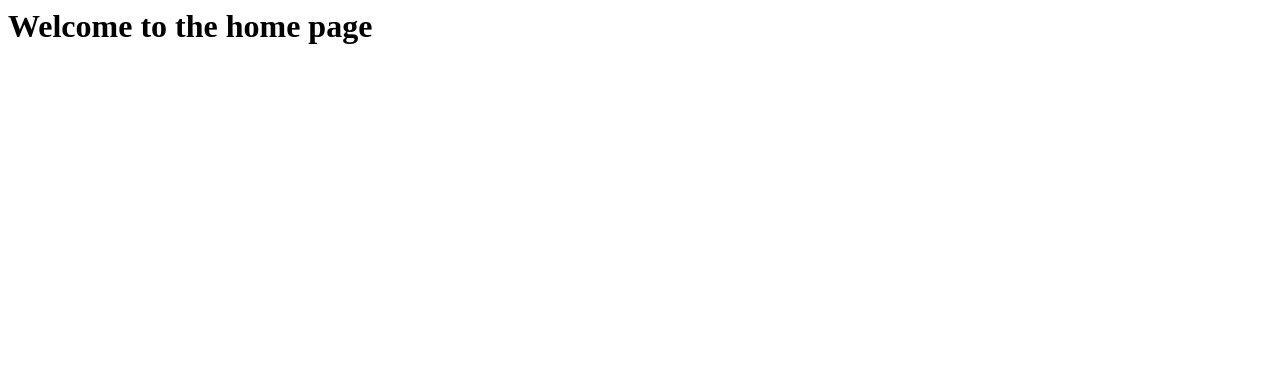
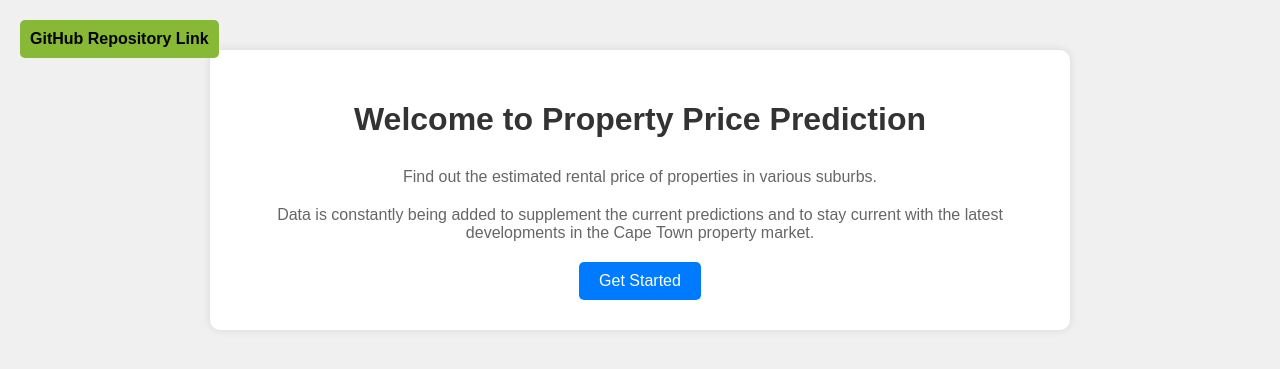
Before and after one commit to MikeyLamb/end-to-end-MLops, a Flask app: page / in a window 1280 px wide. Shown: the top 369 px of the page. Run offline with Flask 3, Linux system fonts and the light colour scheme.

Commit message:
create html files

```diff
--- a/templates/index.html
+++ b/templates/index.html
@@ -1 +1,60 @@
-<h1> Welcome to the home page</h1>
+<!DOCTYPE html>
+<html lang="en">
+<head>
+    <link rel="stylesheet" href="{{ url_for('static', filename='styles.css') }}">
+    <meta charset="UTF-8">
+    <meta name="viewport" content="width=device-width, initial-scale=1.0">
+    <title>Property Price Prediction</title>
+    <style>
+        body {
+            font-family: Arial, sans-serif;
+            margin: 0;
+            padding: 0;
+            background-color: #f0f0f0;
+        }
+
+        .container {
+            max-width: 800px;
+            margin: 50px auto;
+            background-color: #fff;
+            border-radius: 10px;
+            box-shadow: 0 0 10px rgba(0, 0, 0, 0.1);
+            padding: 30px;
+            text-align: center;
+        }
+
+        h1 {
+            color: #333;
+            margin-bottom: 30px;
+        }
+
+        p {
+            color: #666;
+            margin-bottom: 20px;
+        }
+
+        .btn {
+            display: inline-block;
+            background-color: #007bff;
+            color: #fff;
+            padding: 10px 20px;
+            border-radius: 5px;
+            text-decoration: none;
+            transition: background-color 0.3s;
+        }
+
+        .btn:hover {
+            background-color: #0056b3;
+        }
+    </style>
+</head>
+<body>
+    <a href="https://github.com/MikeyLamb" class="top-left-link" target="_blank">GitHub Repository Link</a>
+    <div class="container">
+        <h1>Welcome to Property Price Prediction</h1>
+        <p>Find out the estimated rental price of properties in various suburbs.</p>
+        <p>Data is constantly being added to supplement the current predictions and to stay current with the latest developments in the Cape Town property market.</p>
+        <a href="/predictdata" class="btn">Get Started</a>
+    </div>
+</body>
+</html>
```
Also changed, not shown: templates/home.html (+50 -21 lines).
